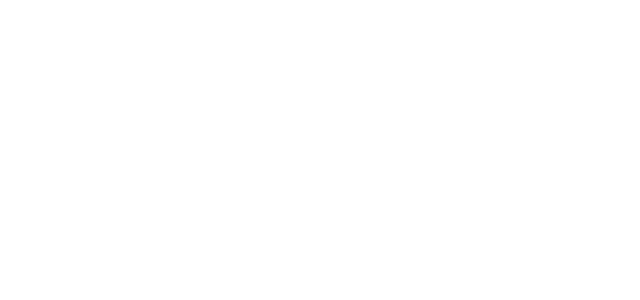
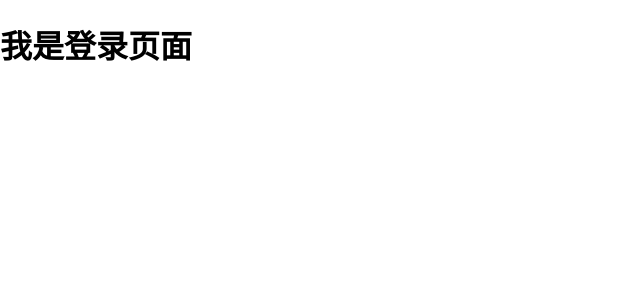
Before and after one commit to shuiruohanyu/94-heimatoutiaopc, a Vue app: page /#/login in a window 1280 px wide. Shown: the top 300 px of the page, without its empty margins (0-640 px from the left). Built offline with nearby package versions, Linux system fonts and the light colour scheme.

Commit message:
页面分析-新建登录和主页

```diff
--- a/src/App.vue
+++ b/src/App.vue
@@ -1,5 +1,5 @@
 <template>
-<!-- 根组件只放一个容器 -->
+<!-- 根组件只放一个容器 一级路由容器-->
   <router-view />
 </template>
 <style lang="less">
--- a/src/router/index.js
+++ b/src/router/index.js
@@ -1,7 +1,7 @@
 import Vue from 'vue'
 import VueRouter from 'vue-router'
 import Home from '@/views/home' // 用一种简写的形式 替换原有的方式
-
+import Login from '@/views/login' // 简写形式
 Vue.use(VueRouter)
 
 const routes = [
@@ -13,6 +13,11 @@ const routes = [
     path: '/home',
     name: 'Home',
     component: Home
+  },
+  {
+    path: '/login',
+    component: Login,
+    name: 'login'
   }
   // {
   //   // 按需加载
--- /dev/null
+++ b/src/views/login/index.vue
@@ -0,0 +1,15 @@
+<template>
+  <div>
+      <h1>我是登录页面</h1>
+  </div>
+</template>
+
+<script>
+export default {
+
+}
+</script>
+
+<style>
+
+</style>
```
